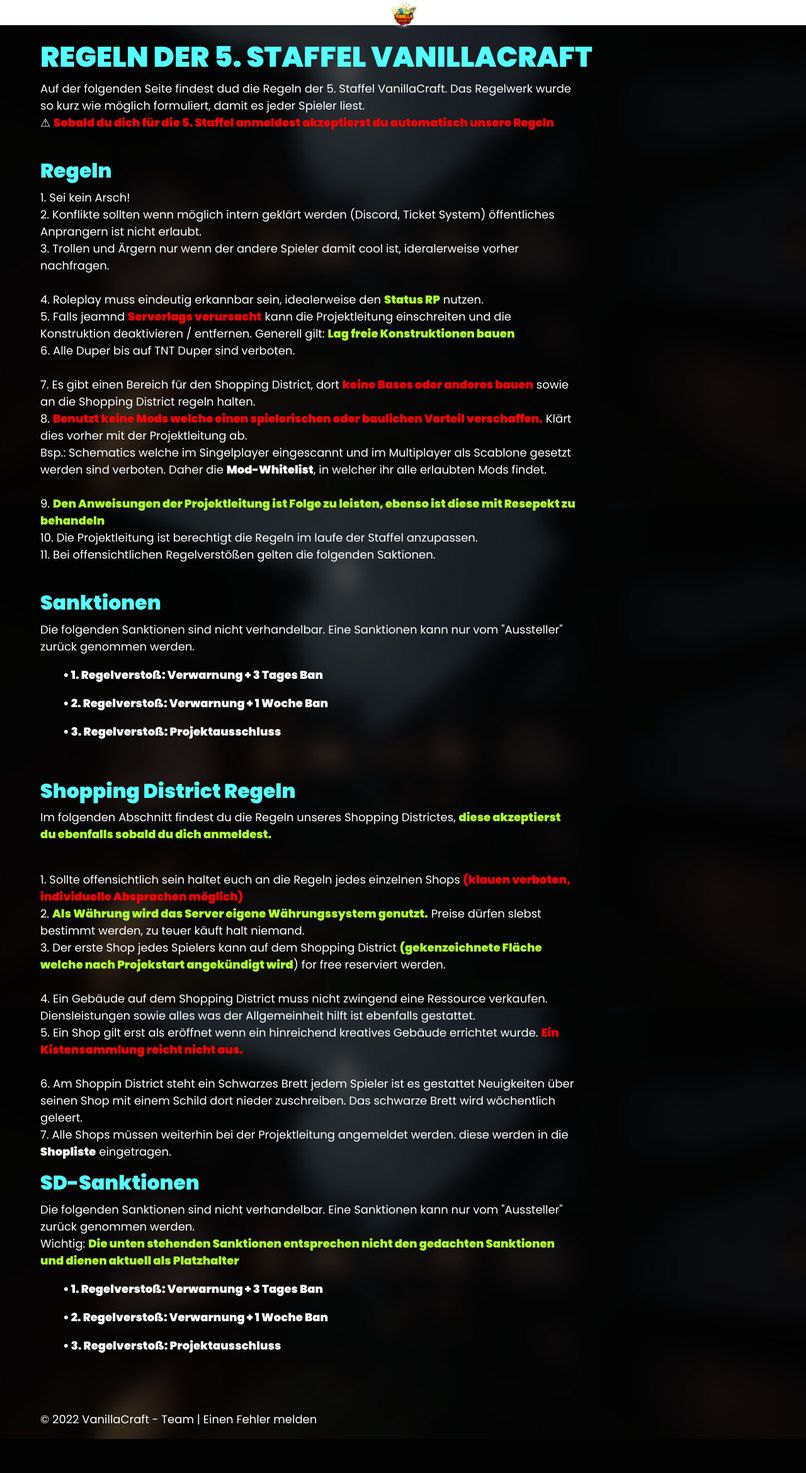
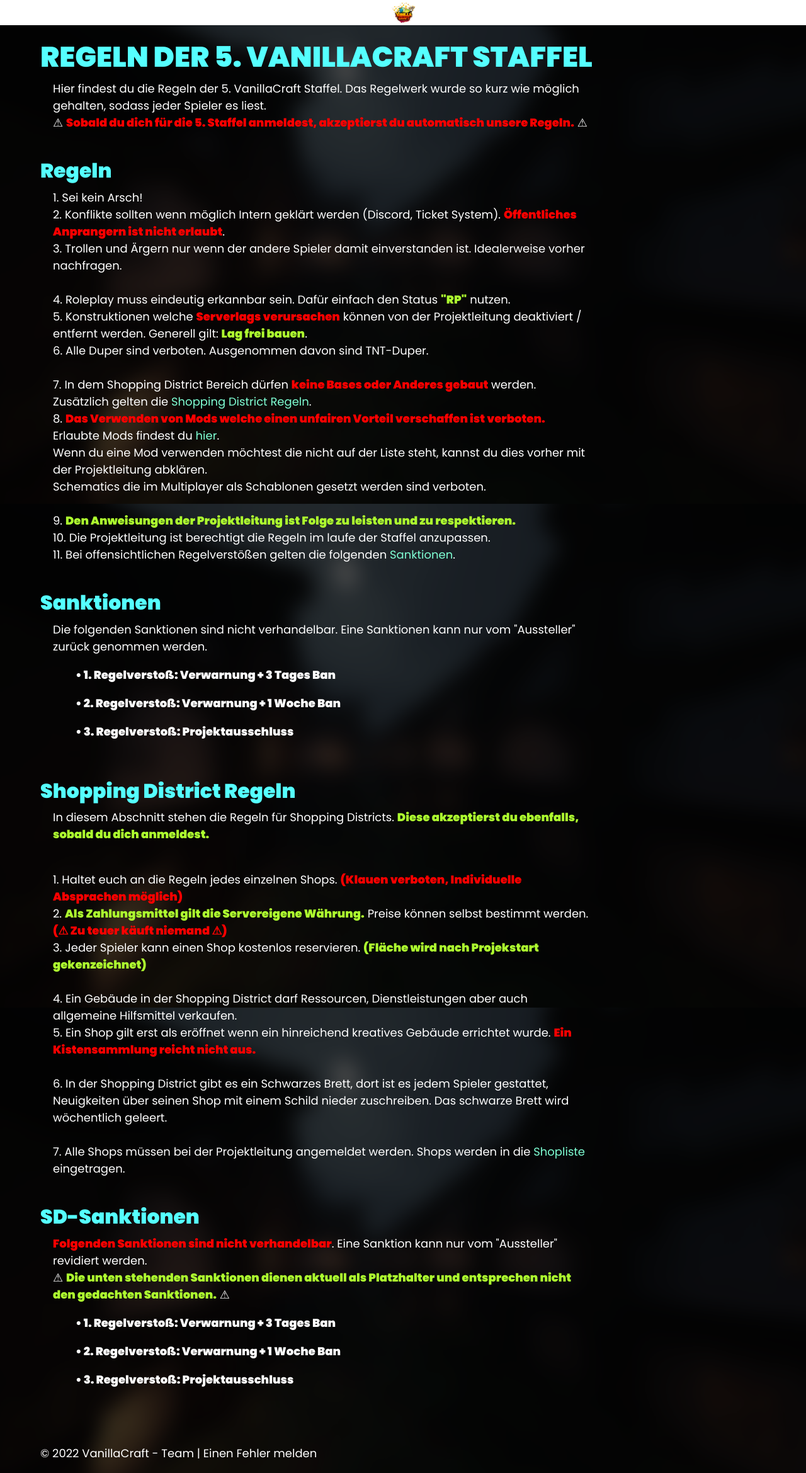
Before and after one commit to 253ping/website, a PHP site: page /regeln/index.html in a window 1280 px wide. Shown: the whole page at 63% size. Before the commit the page ends 2285 px from the top, so only its background shows below. Run offline with PHP 8.4, Linux system fonts and the light colour scheme; some libraries are stand-ins or nearby versions.

Commit message:
Updated Rules

```diff
--- a/regeln/css/css-styles.css
+++ b/regeln/css/css-styles.css
@@ -13,7 +13,7 @@
 
 body {
 
-    background: linear-gradient(rgba(0, 0, 0, 0.7), rgba(0, 0, 0, 0.7)), url('../images/img-bg.png');
+    background: linear-gradient(rgba(0, 0, 0, 0.7), rgba(0, 0, 0, 0.7)), url('../images/background.png');
     background-repeat: no-repeat;
     background-attachment: fixed;
     background-size: cover;
@@ -63,10 +63,6 @@
     }
 }
 
-.logo img {
-    width: 4em;
-}
-
 .center {
     position: absolute;
     left: 50%;
@@ -81,28 +77,27 @@
     margin: 0;
 }
 
-strong.command {
-    color: aqua;
-}
-
 strong.list>li {
     padding-bottom: 1em;
 }
 
-strong.dont {
+dont {
+    font-weight: bolder;
     color: red;
 }
 
-strong.important {
+do {
+    font-weight: bolder;
     color: greenyellow;
 }
+
 .leftalign {
     text-align: left;
 }
 
 a {
     text-decoration: dotted;
-    color: white;
+    color: aquamarine;
     transition: 0.4s;
 }
 
@@ -123,6 +118,10 @@
     opacity: 1;
 }
 
+*[c] {
+    margin-left: 20px;
+}
+
 #bugreport {
     cursor: pointer;
     color: white;
--- a/regeln/index.html
+++ b/regeln/index.html
@@ -8,97 +8,79 @@
       <link rel="stylesheet" href="https://cdn.jsdelivr.net/npm/font-awesome@4.7.0/css/font-awesome.min.css">
    </head>
    <body>
-      <div style="background: #ffffff;" class="row toprow center logo">
-         <img class="center" src="images/vc-logo-5.png">
+      <div style="background: #ffffff;" class="row toprow logo">
+         <img class="center" src="images/logo.png" style="height: 100%; width: auto;">
       </div>
       <div class="main">
-         <h1>Regeln der 5. Staffel VanillaCraft</h1>
-         <p>
-            Auf der folgenden Seite findest dud die Regeln der 5. Staffel VanillaCraft. Das Regelwerk wurde so kurz wie möglich formuliert, damit es jeder Spieler liest.
+         <h1>Regeln der 5. VanillaCraft Staffel</h1>
+            <p c>
+               Hier findest du die Regeln der 5. VanillaCraft Staffel. Das Regelwerk wurde so kurz wie möglich gehalten, sodass jeder Spieler es liest.
                <br>
-			⚠ <strong class="dont">Sobald du dich für die 5. Staffel anmeldest akzeptierst du automatisch unsere Regeln</strong>
+            ⚠ <dont>Sobald du dich für die 5. Staffel anmeldest, akzeptierst du automatisch unsere Regeln.</dont> ⚠
             </p>
          <br>
+
          <h3 id="regeln">Regeln <i class="fa fa-link" aria-hidden="true"></i></h3>
-         <p>
-			1. Sei kein Arsch!
+            <p c>
+               1. Sei kein Arsch!<br>
+               2. Konflikte sollten wenn möglich Intern geklärt werden (Discord, Ticket System). <dont>Öffentliches Anprangern ist nicht erlaubt</dont>.<br>
+               3. Trollen und Ärgern nur wenn der andere Spieler damit einverstanden ist. Idealerweise vorher nachfragen.<br>
                <br>
-			2. Konflikte sollten wenn möglich intern geklärt werden (Discord, Ticket System) öffentliches Anprangern ist nicht erlaubt.
+               4. Roleplay muss eindeutig erkannbar sein. Dafür einfach den Status <do>"RP"</do> nutzen.<br>
+               5. Konstruktionen welche <dont>Serverlags verursachen</dont> können von der Projektleitung deaktiviert / entfernt werden. Generell gilt: <do>Lag frei bauen</do>.<br>
+               6. Alle Duper sind verboten. Ausgenommen davon sind TNT-Duper.<br>
                <br>
-			3. Trollen und Ärgern nur wenn der andere Spieler damit cool ist, ideralerweise vorher nachfragen.
-			<br><br>
-			4. Roleplay muss eindeutig erkannbar sein, idealerweise den <strong class="important">Status RP</strong> nutzen.
+               7. In dem Shopping District Bereich dürfen <dont>keine Bases oder Anderes gebaut</dont> werden. Zusätzlich gelten die <a href="#sdregeln">Shopping District Regeln<a>.<br>
+               8. <dont>Das Verwenden von Mods welche einen unfairen Vorteil verschaffen ist verboten.</dont> Erlaubte Mods findest du <a target="_blank" href="https://1drv.ms/b/s!AmXOwGKu2l9GgaIv3SRsXZuZ4yeHaQ?e=fiezL6">hier</a>.<br>
+               Wenn du eine Mod verwenden möchtest die nicht auf der Liste steht, kannst du dies vorher mit der Projektleitung abklären.<br>
+               Schematics die im Multiplayer als Schablonen gesetzt werden sind verboten.<br>
                <br>
-			5. Falls jeamnd <strong class="dont">Serverlags verursacht</strong> kann die Projektleitung einschreiten und die Konstruktion deaktivieren / entfernen. Generell gilt: <strong class="important">Lag freie Konstruktionen bauen</strong>
-			<br>
-			6. Alle Duper bis auf TNT Duper sind verboten.
-			<br><br>
-			7. Es gibt einen Bereich für den Shopping District, dort <strong class="dont">keine Bases oder anderes bauen</strong> sowie an die Shopping District regeln halten.
-			<br>
-			8. <strong class="dont">Benutzt keine Mods welche einen spielerischen oder baulichen Vorteil verschaffen.</strong> Klärt dies vorher mit der Projektleitung ab.
-			<br>
-			Bsp.: Schematics welche im Singelplayer eingescannt und im Multiplayer als Scablone gesetzt werden sind verboten. Daher die <strong class="important"><a href="https://1drv.ms/b/s!AmXOwGKu2l9GgaIv3SRsXZuZ4yeHaQ?e=fiezL6">Mod-Whitelist</a></strong>, in welcher ihr alle erlaubten Mods findet.
-			<br><br>
-			9. <strong class="important">Den Anweisungen der Projektleitung ist Folge zu leisten, ebenso ist diese mit Resepekt zu behandeln</strong>
-			<br>
-			10. Die Projektleitung ist berechtigt die Regeln im laufe der Staffel anzupassen.
-			<br>
-			11. Bei offensichtlichen Regelverstößen gelten die folgenden Saktionen.
+               9. <do>Den Anweisungen der Projektleitung ist Folge zu leisten und zu respektieren.</do><br>
+               10. Die Projektleitung ist berechtigt die Regeln im laufe der Staffel anzupassen.<br>
+               11. Bei offensichtlichen Regelverstößen gelten die folgenden <a href="#sanktionen">Sanktionen</a>.
             </p>
          <br>
+
          <h3 id="sanktionen">Sanktionen<i class="fa fa-link" aria-hidden="true"></i></h3>
-         <p>
+            <p c>
                Die folgenden Sanktionen sind nicht verhandelbar. Eine Sanktionen kann nur vom "Aussteller" zurück genommen werden.
-            </p><ul>
+            </p>
+            <ul c>
                <strong class="list">
-                  <li>
-                     &bull; 1. Regelverstoß: Verwarnung + 3 Tages Ban
-                  </li>
-                  <li>
-                     &bull; 2. Regelverstoß: Verwarnung + 1 Woche Ban
-                  </li>
-				  <li>
-					 &bull; 3. Regelverstoß: Projektausschluss
-				  </li>
+                  <li> &bull; 1. Regelverstoß: Verwarnung + 3 Tages Ban </li>
+                  <li> &bull; 2. Regelverstoß: Verwarnung + 1 Woche Ban </li>
+                  <li> &bull; 3. Regelverstoß: Projektausschluss        </li>
                </strong>
             </ul>
          <br>
+
          <h3 id="sdregeln">Shopping District Regeln<i class="fa fa-link" aria-hidden="true"></i></h3>
-		 <p>
-            Im folgenden Abschnitt findest du die Regeln unseres Shopping Districtes, <strong class="important">diese akzeptierst du ebenfalls sobald du dich anmeldest.</strong>
+            <p c>In diesem Abschnitt stehen die Regeln für Shopping Districts. <do>Diese akzeptierst du ebenfalls, sobald du dich anmeldest.</do></p><br>
+            <p c>
+               1. Haltet euch an die Regeln jedes einzelnen Shops. <dont>(Klauen verboten, Individuelle Absprachen möglich)</dont><br>
+               2. <do>Als Zahlungsmittel gilt die Servereigene Währung.</do> Preise können selbst bestimmt werden. <dont>(⚠ Zu teuer käuft niemand ⚠)</dont><br>
+               3. Jeder Spieler kann einen Shop kostenlos reservieren. <do>(Fläche wird nach Projekstart gekenzeichnet)</do><br>
+               <br>
+               4. Ein Gebäude in der Shopping District darf Ressourcen, Dienstleistungen aber auch allgemeine Hilfsmittel verkaufen.<br>
+               5. Ein Shop gilt erst als eröffnet wenn ein hinreichend kreatives Gebäude errichtet wurde. <dont>Ein Kistensammlung reicht nicht aus.</dont><br>
+               <br>
+               6. In der Shopping District gibt es ein Schwarzes Brett, dort ist es jedem Spieler gestattet,<br>
+               Neuigkeiten über seinen Shop mit einem Schild nieder zuschreiben. Das schwarze Brett wird wöchentlich geleert.<br>
+               <br>
+               7. Alle Shops müssen bei der Projektleitung angemeldet werden. Shops werden in die <a target="_blank" href="https://1drv.ms/x/s!AmXOwGKu2l9GgaIy7KrtLu0U1TwUqw?e=pZULnR">Shopliste</a> eingetragen.
             </p>
          <br>
-			<p>
-			1. Sollte offensichtlich sein haltet euch an die Regeln jedes einzelnen Shops <strong class="dont">(klauen verboten, individuelle Absprachen möglich)</strong>
-         <br>
-         2. <strong class="important">Als Währung wird das Server eigene Währungssystem genutzt.</strong> Preise dürfen slebst bestimmt werden, zu teuer käuft halt niemand.
-         <br>
-         3. Der erste Shop jedes Spielers kann auf dem Shopping District <strong class="important">(gekenzeichnete Fläche welche nach Projekstart angekündigt wird</strong>) for free reserviert werden.
-         <br><br>
-         4. Ein Gebäude auf dem Shopping District muss nicht zwingend eine Ressource verkaufen. Diensleistungen sowie alles was der Allgemeinheit hilft ist ebenfalls gestattet.
-         <br>
-         5. Ein Shop gilt erst als eröffnet wenn ein hinreichend kreatives Gebäude errichtet wurde. <strong class="dont">Ein Kistensammlung reicht nicht aus.</strong>
-         <br><br>
-         6. Am Shoppin District steht ein Schwarzes Brett jedem Spieler ist es gestattet Neuigkeiten über seinen Shop mit einem Schild dort nieder zuschreiben. Das schwarze Brett wird wöchentlich geleert.
-         <br>
-         7. Alle Shops müssen weiterhin bei der Projektleitung angemeldet werden. diese werden in die <strong class="command"><a href="https://1drv.ms/x/s!AmXOwGKu2l9GgaIy7KrtLu0U1TwUqw?e=pZULnR">Shopliste</a></strong> eingetragen.
+
+         <h3 id="sdsanktionen">SD-Sanktionen<i class="fa fa-link" aria-hidden="true"></i></h3>
+            <p c>
+               <dont>Folgenden Sanktionen sind nicht verhandelbar</dont>. Eine Sanktion kann nur vom "Aussteller" revidiert werden.<br>
+               ⚠ <do>Die unten stehenden Sanktionen dienen aktuell als Platzhalter und entsprechen nicht den gedachten Sanktionen.</do> ⚠
             </p>
-         <h3 id="sdsanktionen">SD-Sanktionen<i class="fa fa-link" aria-hidden="true"></i></h3>
-         <p>
-            Die folgenden Sanktionen sind nicht verhandelbar. Eine Sanktionen kann nur vom "Aussteller" zurück genommen werden.
-			<br>
-			Wichtig: <strong class="important">Die unten stehenden Sanktionen entsprechen nicht den gedachten Sanktionen und dienen aktuell als Platzhalter</strong>
-            </p><ul>
+            <ul c>
                <strong class="list">
-                  <li>
-                     &bull; 1. Regelverstoß: Verwarnung + 3 Tages Ban
-                  </li>
-                  <li>
-                     &bull; 2. Regelverstoß: Verwarnung + 1 Woche Ban
-                  </li>
-				  <li>
-					 &bull; 3. Regelverstoß: Projektausschluss
-				  </li>
+                  <li> &bull; 1. Regelverstoß: Verwarnung + 3 Tages Ban </li>
+                  <li> &bull; 2. Regelverstoß: Verwarnung + 1 Woche Ban </li>
+                  <li> &bull; 3. Regelverstoß: Projektausschluss </li>
                </strong>
             </ul>
          <br>
@@ -108,8 +90,6 @@
          </div>
       </div>
 
-
-
       <script src="https://cdn.jsdelivr.net/npm/sweetalert2@9"></script>
       <script src="js/js-main.js"></script>
    </body>
```
Also changed, not shown: regeln/js/js-main.js (+6 -15 lines), regeln/images/background.png (renamed from regeln/images/img-bg.png), regeln/images/bug.jpg (renamed from regeln/images/its-not-a-bug-its-a-feature.jpg), regeln/images/logo.png (renamed from regeln/images/vc-logo-5.png). Lines whose indentation alone changed are shown as unchanged.
